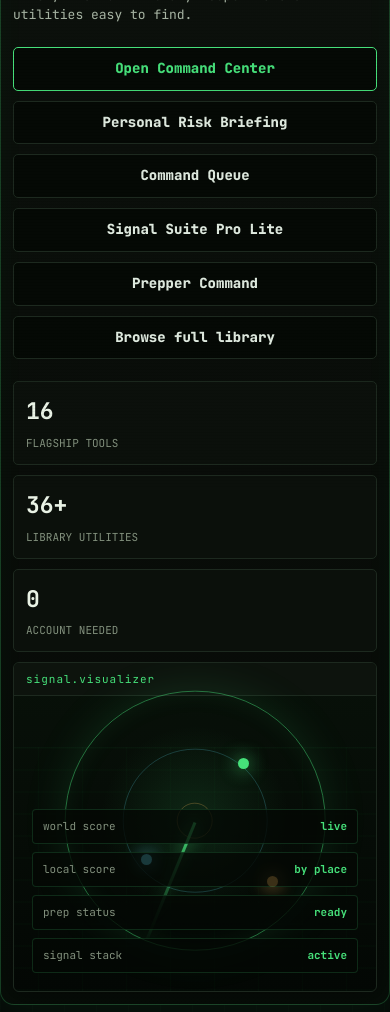
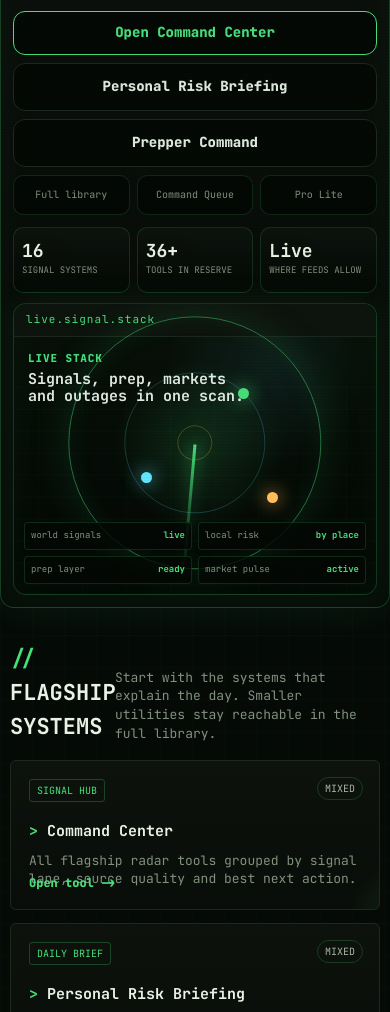
Before and after one commit to lochoa66x/niftytoolshub, a plain HTML site: page index.html in a window 390 px wide. Shown: the part 357-1369 px from the top of the page. Drawn offline with Linux system fonts and the light colour scheme; a script that the page names is missing.

Commit message:
Improve homepage hero structure

```diff
--- a/index.html
+++ b/index.html
@@ -37,6 +37,7 @@ body:after{content:"";position:fixed;inset:0;z-index:40;pointer-events:none;back
 <script defer src="/nt-mobile-lite.js"></script>
 <link rel="stylesheet" href="/nt-mobile-phase2.css">
 <script defer src="/nt-mobile-phase2.js"></script>
+<link rel="stylesheet" href="/nt-homepage-polish.css">
 </head>
 <body>
 <header>
@@ -58,35 +59,41 @@ body:after{content:"";position:fixed;inset:0;z-index:40;pointer-events:none;back
     <div>
       <div class="kickers">
         <span class="pill"><span class="dot"></span> command center online</span>
-        <span class="pill">prepper toolkit active</span>
-        <span class="pill">signal radars live</span>
+        <span class="pill">local briefings ready</span>
+        <span class="pill">market pulse active</span>
       </div>
       <h1>Command Center for<br><span class="grad">weird internet days.</span></h1>
-      <p class="sub">// Signal radars, prepper planning, market context, work tools and playful experiments. The homepage shows the strongest systems first; the full library keeps the small utilities easy to find.</p>
-      <div class="actions">
+      <p class="sub">// A result-first toolbox for signal radars, preparedness, market context and everyday utilities. Start with the command center, run a personal risk brief, or drop into the full library when you need a specific tool.</p>
+      <div class="actions hero-actions">
         <a class="btn" href="/signal-suite.html">Open Command Center</a>
         <a class="ghost" href="/personal-risk.html">Personal Risk Briefing</a>
-        <a class="ghost" href="/command-queue.html">Command Queue</a>
-        <a class="ghost" href="/signal-suite-pro.html">Signal Suite Pro Lite</a>
         <a class="ghost" href="/prepper-command.html">Prepper Command</a>
-        <a class="ghost" href="/library.html">Browse full library</a>
       </div>
-      <div class="metrics">
-        <div class="metric"><b id="flagshipMetric">12</b><span>flagship tools</span></div>
-        <div class="metric"><b id="libraryMetric">50+</b><span>library utilities</span></div>
-        <div class="metric"><b>0</b><span>account needed</span></div>
+      <div class="hero-secondary" aria-label="Secondary homepage routes">
+        <a href="/library.html">Full library</a>
+        <a href="/command-queue.html">Command Queue</a>
+        <a href="/signal-suite-pro.html">Pro Lite</a>
+      </div>
+      <div class="metrics hero-proof">
+        <div class="metric"><b id="flagshipMetric">12</b><span>signal systems</span></div>
+        <div class="metric"><b id="libraryMetric">50+</b><span>tools in reserve</span></div>
+        <div class="metric"><b>Live</b><span>where feeds allow</span></div>
       </div>
     </div>
-    <a class="radar" href="/signal-watch.html" aria-label="Open Early Warning Radar">
+    <a class="radar" href="/signal-watch.html" aria-label="Open Early Warning Radar live signal stack">
       <div class="rain"></div>
+      <div class="radar-copy">
+        <span>Live stack</span>
+        <b>Signals, prep, markets and outages in one scan.</b>
+      </div>
       <div class="ring"></div>
       <div class="sweep"></div>
       <i class="blip b1"></i><i class="blip b2"></i><i class="blip b3"></i>
       <div class="status-lines">
-        <span>world score <b>live</b></span>
-        <span>local score <b>by place</b></span>
-        <span>prep status <b>ready</b></span>
-        <span>signal stack <b>active</b></span>
+        <span>world signals <b>live</b></span>
+        <span>local risk <b>by place</b></span>
+        <span>prep layer <b>ready</b></span>
+        <span>market pulse <b>active</b></span>
       </div>
     </a>
   </div>
@@ -94,8 +101,8 @@ body:after{content:"";position:fixed;inset:0;z-index:40;pointer-events:none;back
 
 <section id="featured" class="wrap">
   <div class="section-head">
-    <h2>Command Center</h2>
-    <p>The top shelf is now organized by mission: Command Center, Prepper + Local Risk, Market Signals, Work Tools and Fun Lab.</p>
+    <h2>Flagship Systems</h2>
+    <p>Start with the systems that explain the day. Smaller utilities stay reachable in the full library.</p>
   </div>
   <div class="feature-grid" id="featuredGrid">
     <a class="feature" href="/signal-suite.html">
@@ -220,7 +227,7 @@ body:after{content:"";position:fixed;inset:0;z-index:40;pointer-events:none;back
   const labelFor = tool => tool.label || registry.statusLabels[tool.status] || tool.status || "Tool";
 
   if(featuredGrid){
-    featuredGrid.innerHTML = registry.featured(12).map(tool => `
+    featuredGrid.innerHTML = registry.featured(9).map(tool => `
       <a class="feature" href="${esc(tool.url)}" data-featured-tool="${esc(tool.slug)}">
         <span class="tag">${esc(tool.category || registry.hubLookup[tool.hub]?.name || "Tool")}</span>
         <span class="status">${esc(labelFor(tool))}</span>
--- /dev/null
+++ b/nt-homepage-polish.css
@@ -0,0 +1,334 @@
+/* Homepage hero quality pass: fewer choices, clearer routes, tighter mobile first screen */
+body {
+  --home-panel-glow: rgba(70, 224, 122, 0.11);
+  --home-panel-wash: rgba(70, 224, 122, 0.045);
+}
+
+.hero {
+  margin-top: 20px;
+  margin-bottom: 30px;
+  box-shadow:
+    0 0 50px rgba(70, 224, 122, 0.09),
+    inset 0 1px 0 rgba(255, 255, 255, 0.03),
+    inset 0 0 38px rgba(70, 224, 122, 0.04);
+}
+
+.hero:before {
+  content: "● ● ●    niftytoolshub: ~/start";
+}
+
+.hero-grid {
+  grid-template-columns: minmax(0, 1.04fr) minmax(360px, 0.96fr);
+  gap: 34px;
+  align-items: stretch;
+}
+
+.kickers {
+  margin-bottom: 14px;
+}
+
+.pill {
+  border-color: rgba(70, 224, 122, 0.18);
+  background: rgba(4, 10, 5, 0.76);
+}
+
+.hero .sub {
+  max-width: 720px;
+  color: rgba(223, 234, 223, 0.76);
+}
+
+.hero-actions {
+  display: grid;
+  grid-template-columns: minmax(220px, 1.15fr) repeat(2, minmax(170px, 0.85fr));
+  gap: 10px;
+  max-width: 760px;
+}
+
+.hero-actions .btn,
+.hero-actions .ghost {
+  min-height: 48px;
+  border-radius: 8px;
+  transition: transform 180ms ease, border-color 180ms ease, background 180ms ease, color 180ms ease;
+}
+
+.hero-actions .btn:hover,
+.hero-actions .ghost:hover {
+  transform: translateY(-1px);
+}
+
+.hero-secondary {
+  display: flex;
+  flex-wrap: wrap;
+  gap: 8px;
+  margin-top: 12px;
+  color: var(--mut);
+  font-size: 12px;
+}
+
+.hero-secondary a {
+  min-height: 34px;
+  display: inline-flex;
+  align-items: center;
+  border: 1px solid rgba(70, 224, 122, 0.14);
+  border-radius: 999px;
+  background: rgba(3, 8, 4, 0.62);
+  padding: 0 11px;
+}
+
+.hero-secondary a:hover,
+.hero-secondary a:focus-visible {
+  color: var(--grn);
+  border-color: rgba(70, 224, 122, 0.42);
+  outline: none;
+}
+
+.hero-proof {
+  max-width: 760px;
+  margin-top: 18px;
+}
+
+.hero-proof .metric {
+  min-height: 84px;
+  display: flex;
+  flex-direction: column;
+  justify-content: center;
+  border-color: rgba(70, 224, 122, 0.16);
+  background:
+    linear-gradient(180deg, rgba(13, 19, 13, 0.94), rgba(5, 9, 5, 0.96)),
+    radial-gradient(140px 80px at 80% 0%, rgba(99, 230, 255, 0.08), transparent 70%);
+}
+
+.hero-proof .metric b {
+  font-size: clamp(21px, 3vw, 30px);
+  line-height: 1;
+}
+
+.hero-proof .metric span {
+  line-height: 1.28;
+}
+
+.radar {
+  min-height: 430px;
+  border-color: rgba(70, 224, 122, 0.22);
+  background:
+    radial-gradient(circle at 51% 49%, rgba(70, 224, 122, 0.15), transparent 36%),
+    radial-gradient(circle at 70% 22%, rgba(99, 230, 255, 0.08), transparent 30%),
+    linear-gradient(180deg, rgba(8, 17, 9, 0.97), rgba(3, 7, 4, 0.99));
+  box-shadow:
+    0 0 34px rgba(70, 224, 122, 0.08),
+    inset 0 0 42px rgba(70, 224, 122, 0.045);
+}
+
+.radar:before {
+  content: "live.signal.stack";
+}
+
+.radar-copy {
+  position: absolute;
+  top: 52px;
+  left: 18px;
+  right: 18px;
+  z-index: 3;
+  pointer-events: none;
+}
+
+.radar-copy span {
+  display: block;
+  color: var(--grn);
+  font-size: 11px;
+  font-weight: 800;
+  letter-spacing: 0.08em;
+  text-transform: uppercase;
+}
+
+.radar-copy b {
+  display: block;
+  max-width: 300px;
+  margin-top: 4px;
+  color: var(--txt);
+  font-size: 18px;
+  line-height: 1.18;
+}
+
+.ring {
+  width: min(70%, 350px);
+}
+
+.rain,
+.ring,
+.sweep,
+.blip,
+.status-lines {
+  z-index: 2;
+}
+
+.status-lines {
+  z-index: 4;
+}
+
+#featured .section-head h2:before,
+#systems .section-head h2:before {
+  color: var(--grn);
+}
+
+.feature-grid {
+  grid-template-columns: repeat(3, minmax(0, 1fr));
+}
+
+.feature {
+  min-height: 188px;
+  padding: 18px;
+}
+
+.feature .open {
+  bottom: 16px;
+  left: 18px;
+}
+
+.feature .status {
+  max-width: calc(100% - 34px);
+}
+
+@media (max-width: 980px) {
+  .hero-grid {
+    grid-template-columns: 1fr;
+  }
+
+  .feature-grid {
+    grid-template-columns: repeat(2, minmax(0, 1fr));
+  }
+}
+
+@media (max-width: 760px) {
+  .hero.wrap {
+    width: calc(100% - 20px) !important;
+    margin: 10px auto 16px !important;
+    border-radius: 14px !important;
+  }
+
+  .hero:before {
+    height: 34px;
+    font-size: 10px;
+    letter-spacing: 0.03em;
+    content: "● ● ●    niftytoolshub: ~/start";
+  }
+
+  .hero-grid {
+    padding: 52px 12px 14px !important;
+    gap: 14px !important;
+  }
+
+  .kickers {
+    gap: 6px;
+    margin-bottom: 10px;
+  }
+
+  .pill {
+    padding: 5px 7px;
+    font-size: 10px;
+  }
+
+  .hero .sub {
+    margin-bottom: 14px;
+    font-size: 13px !important;
+    line-height: 1.45 !important;
+  }
+
+  .hero-actions {
+    grid-template-columns: 1fr !important;
+    gap: 8px;
+  }
+
+  .hero-actions .btn,
+  .hero-actions .ghost {
+    width: 100%;
+    min-height: 48px !important;
+    border-radius: 12px;
+    font-size: 14px;
+  }
+
+  .hero-secondary {
+    display: grid;
+    grid-template-columns: repeat(3, minmax(0, 1fr));
+    gap: 7px;
+    margin-top: 8px;
+  }
+
+  .hero-secondary a {
+    justify-content: center;
+    min-height: 40px;
+    padding: 0 7px;
+    border-radius: 10px;
+    font-size: 10px;
+    text-align: center;
+  }
+
+  .hero-proof {
+    grid-template-columns: repeat(3, minmax(0, 1fr)) !important;
+    gap: 7px !important;
+    margin-top: 12px;
+  }
+
+  .hero-proof .metric {
+    min-height: 66px;
+    padding: 8px;
+    border-radius: 10px;
+  }
+
+  .hero-proof .metric b {
+    font-size: 18px;
+  }
+
+  .hero-proof .metric span {
+    font-size: 9px;
+  }
+
+  .radar {
+    min-height: 292px !important;
+    border-radius: 13px !important;
+  }
+
+  .radar-copy {
+    top: 46px;
+    left: 14px;
+    right: 14px;
+  }
+
+  .radar-copy b {
+    max-width: 230px;
+    font-size: 15px;
+  }
+
+  .status-lines {
+    grid-template-columns: repeat(2, minmax(0, 1fr)) !important;
+    left: 10px;
+    right: 10px;
+    bottom: 10px;
+    gap: 6px;
+  }
+
+  .status-lines span {
+    padding: 6px;
+    font-size: 9px;
+  }
+
+  .feature-grid {
+    grid-template-columns: 1fr !important;
+  }
+
+  .feature {
+    min-height: 150px;
+  }
+}
+
+@media (prefers-reduced-motion: reduce) {
+  .hero-actions .btn,
+  .hero-actions .ghost {
+    transition: none;
+  }
+
+  .hero-actions .btn:hover,
+  .hero-actions .ghost:hover {
+    transform: none;
+  }
+}
```
